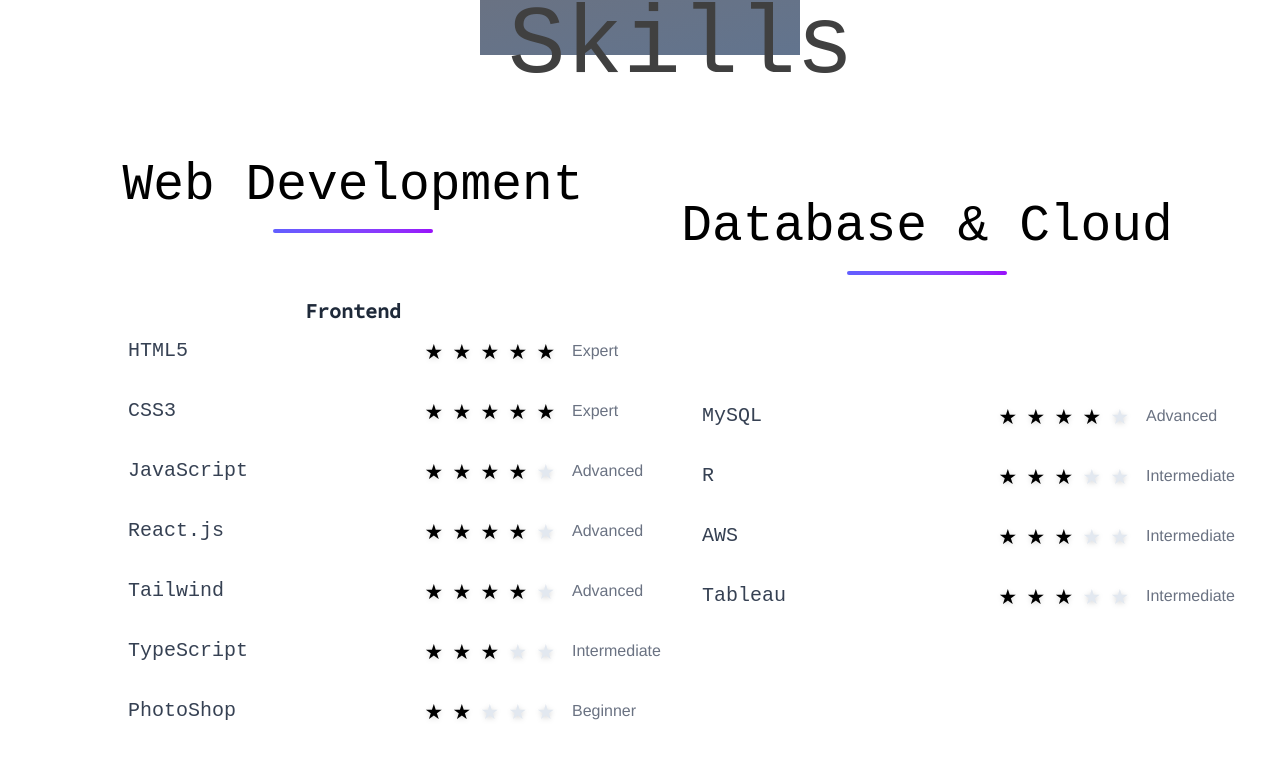
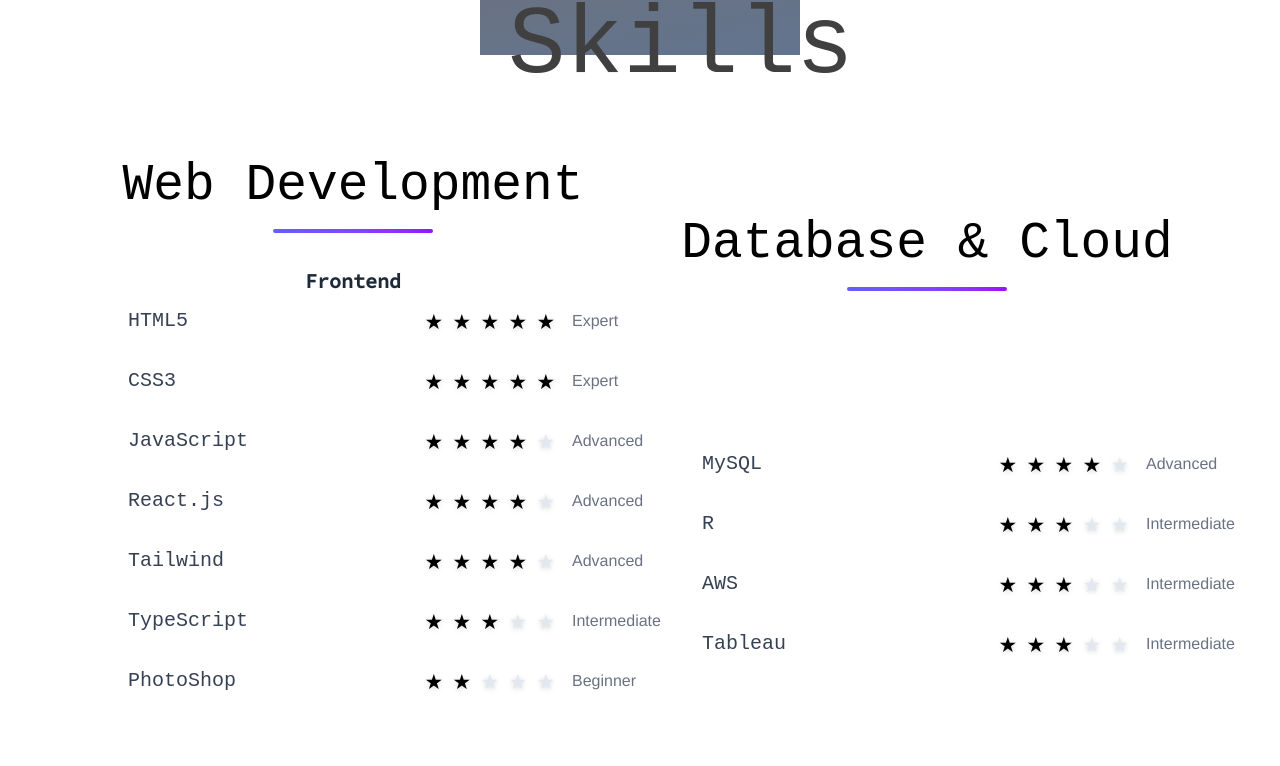
Before and after one commit to mbauerw/personal-website, a React (Vite) app: page / in a window 1280 px wide. Shown: the part 1989-2755 px from the top of the page. Built offline with nearby package versions, Linux system fonts and the light colour scheme.

Commit message:
changed skill layout

```diff
--- a/src/components/skills/SkillSection.jsx
+++ b/src/components/skills/SkillSection.jsx
@@ -124,13 +124,14 @@
 
         <div className="grid grid-cols-1 lg:grid-cols-2 gap-15 grid-rows-auto pt-10">
 
-          <div className="row-span-1 col-span-1 grid grid-rows-[90px_2] grid-cols-1 flex flex-col space-y-10 relative">
+          <div className="row-span-1 col-span-1 grid grid-rows-[90px_1fr_1fr] grid-cols-1 space-y-10 ">
             <div className='relative flex flex-col justify-center items-center h-20'>
               <h1 className='text-center a6'>Web Development</h1>
               <div className="absolute -bottom-2 left-1/2 transform -translate-x-1/2 w-40 h-1 bg-gradient-to-r from-indigo-500 to-purple-600 rounded-full"></div>
             </div>
+
             {skills.slice(0, 2).map((categoryData, index) => (
-              <div key={index} className='relative h-full'>
+              <div key={index} className='relative h-full row-span-1 col-span-1'>
                 <SkillCategory
                   key={index}
                   categoryData={categoryData}
```
